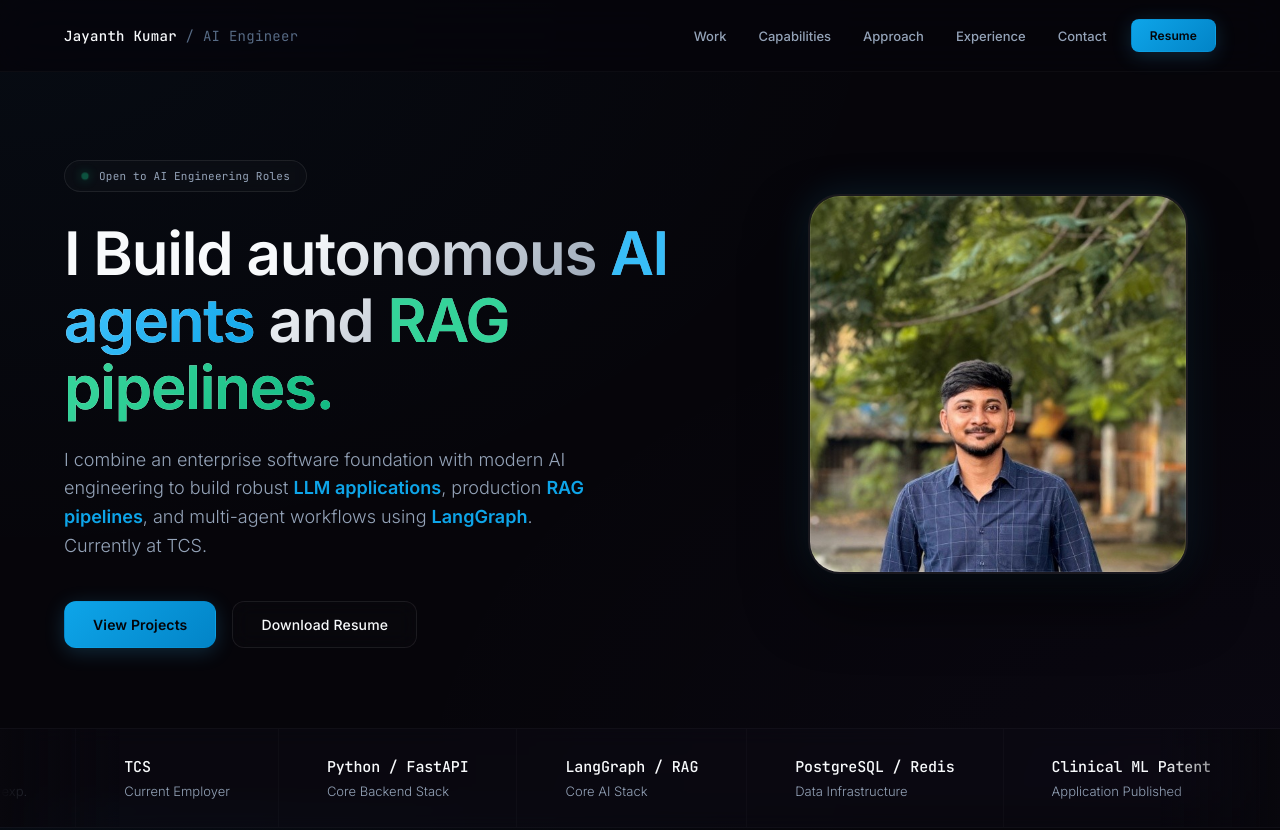
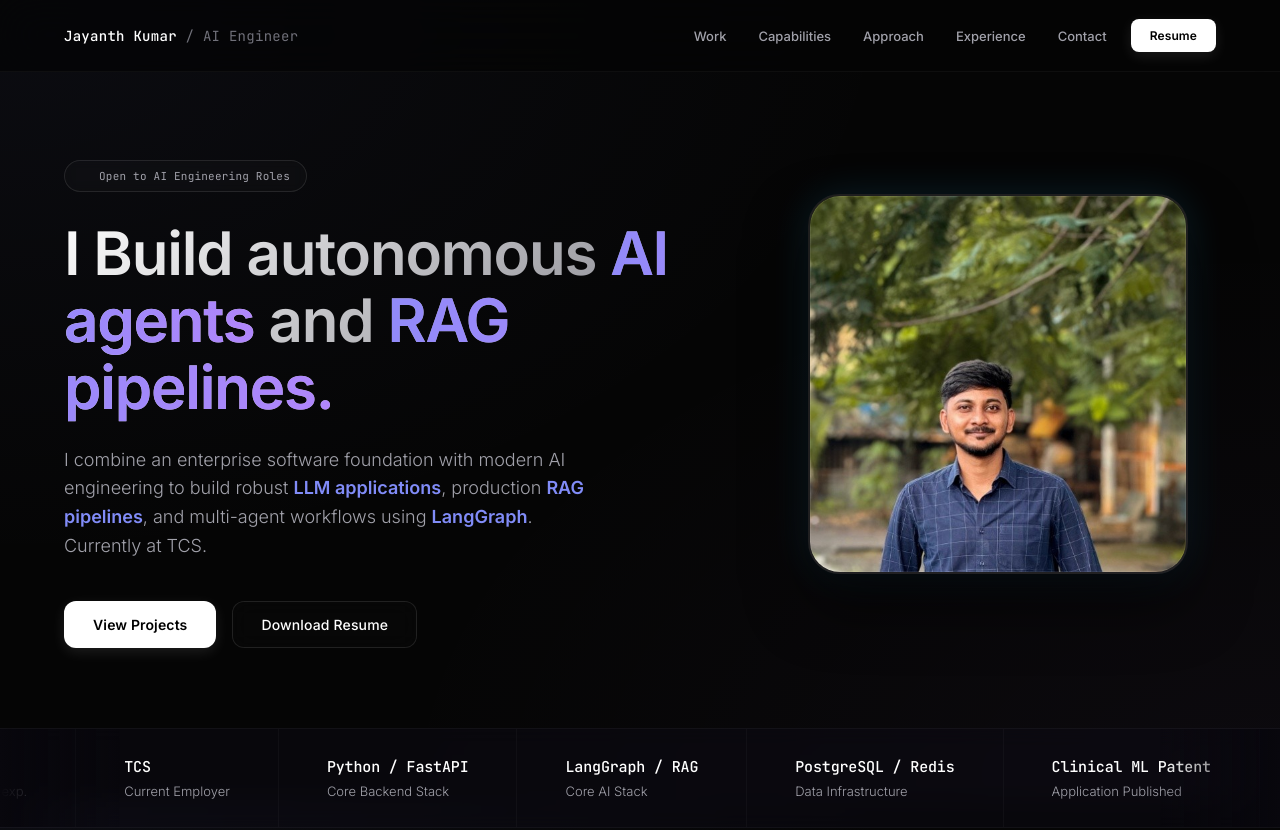
Before and after one commit to jayanthkumar10/jayanthkumar10.github.io, a plain HTML site: page index.html in a window 1280 px wide. Shown: the top 830 px of the page. Drawn offline with Linux system fonts and the light colour scheme.

Commit message:
Implement elite Vercel/Linear minimalist UI aesthetics

```diff
--- a/index.html
+++ b/index.html
@@ -14,24 +14,27 @@
     *, *::before, *::after { box-sizing: border-box; margin: 0; padding: 0; }
 
     :root {
-      --bg:          #06050a;
-      --bg-mesh:     radial-gradient(at 0% 0%, rgba(14, 165, 233, 0.04) 0px, transparent 50%),
-                     radial-gradient(at 100% 100%, rgba(139, 92, 246, 0.03) 0px, transparent 50%);
+      --bg:          #050505;
+      --bg-mesh:     radial-gradient(at 0% 0%, rgba(129, 140, 248, 0.05) 0px, transparent 50%),
+                     radial-gradient(at 100% 100%, rgba(192, 132, 252, 0.04) 0px, transparent 50%);
       --surface:     rgba(15, 12, 25, 0.45);
       --surface-hov: rgba(22, 18, 36, 0.65);
-      --border:      rgba(255, 255, 255, 0.03);
-      --border-h:    rgba(255, 255, 255, 0.08);
-      --text:        #f8fafc;
-      --text2:       #94a3b8;
-      --text3:       #576b85;
-      --accent:      #0ea5e9;
-      --accent-dim:  rgba(14, 165, 233, 0.1);
-      --green:       #10b981;
-      --green-glow:  rgba(16, 185, 129, 0.15);
-      --purple:      #8b5cf6;
+      --border:      rgba(255, 255, 255, 0.04);
+      --border-h:    rgba(255, 255, 255, 0.1);
+      --text:        #ffffff;
+      --text2:       #a1a1aa;
+      --text3:       #71717a;
+      --accent:      #818cf8;
       --sans:        'Inter', system-ui, sans-serif;
       --mono:        'JetBrains Mono', monospace;
-      --glass-bg:    rgba(6, 5, 10, 0.75);
+      --glass-bg:    rgba(5, 5, 5, 0.75);
+      --grad-primary: linear-gradient(to right, #818cf8, #c084fc);
+    }
+
+    @keyframes textShine {
+      0% { background-position: 0% 50%; }
+      50% { background-position: 100% 50%; }
+      100% { background-position: 0% 50%; }
     }
 
     html { background: var(--bg); color: var(--text2); font-family: var(--sans); font-size: 16px; scroll-behavior: smooth; }
@@ -52,13 +55,17 @@
 
     /* ─── GRADIENTS ─── */
     .grad-text {
-      background: linear-gradient(135deg, var(--text) 30%, var(--text3) 100%);
+      background: linear-gradient(135deg, var(--text) 20%, var(--text3) 80%);
+      background-size: 200% auto;
+      animation: textShine 4s linear infinite;
       -webkit-background-clip: text;
       -webkit-text-fill-color: transparent;
       background-clip: text;
     }
     .accent-grad-text {
-      background: linear-gradient(135deg, var(--text) 30%, var(--accent) 100%);
+      background: linear-gradient(135deg, var(--text) 20%, var(--accent) 80%);
+      background-size: 200% auto;
+      animation: textShine 4s linear infinite;
       -webkit-background-clip: text;
       -webkit-text-fill-color: transparent;
       background-clip: text;
@@ -92,12 +99,16 @@
     .nav-resume-btn { display: inline-flex; }
     .tech-highlight { color: var(--accent); font-weight: 600; }
     .highlight-ai {
-      background: linear-gradient(135deg, #38bdf8 40%, #0ea5e9 100%);
+      background: var(--grad-primary);
+      background-size: 200% auto;
+      animation: textShine 4s linear infinite;
       -webkit-background-clip: text; -webkit-text-fill-color: transparent; background-clip: text;
       font-weight: 600;
     }
     .highlight-rag {
-      background: linear-gradient(135deg, #34d399 40%, #10b981 100%);
+      background: var(--grad-primary);
+      background-size: 200% auto;
+      animation: textShine 4s linear infinite;
       -webkit-background-clip: text; -webkit-text-fill-color: transparent; background-clip: text;
       font-weight: 600;
     }
@@ -177,22 +188,16 @@
       letter-spacing: 0.01em; position: relative; overflow: hidden;
     }
     .btn-primary {
-      background: linear-gradient(135deg, var(--accent) 0%, #0284c7 100%);
-      color: #040408;
+      background: #ffffff;
+      color: #000000;
       font-weight: 600;
-      box-shadow: 0 4px 20px rgba(56, 189, 248, 0.2);
-    }
-    .btn-primary::after {
-      content: ''; position: absolute; top: 0; left: -50%; width: 200%; height: 100%;
-      background: linear-gradient(to right, transparent, rgba(255, 255, 255, 0.2), transparent);
-      transform: skewX(-25deg); transition: 0.75s; opacity: 0;
+      box-shadow: 0 4px 14px 0 rgba(255, 255, 255, 0.1);
     }
     .btn-primary:hover {
       transform: translateY(-2px);
-      box-shadow: 0 8px 30px rgba(56, 189, 248, 0.35);
-      color: #fff;
+      box-shadow: 0 6px 20px rgba(255, 255, 255, 0.15);
+      background: #f4f4f5;
     }
-    .btn-primary:hover::after { left: 125%; opacity: 1; }
 
     .btn-outline {
       background: rgba(255, 255, 255, 0.01);
@@ -268,14 +273,15 @@
     }
     .project-card::before {
       content: ''; position: absolute; inset: 0;
-      background: radial-gradient(circle at 100% 0%, rgba(56, 189, 248, 0.03) 0%, transparent 60%);
+      background: radial-gradient(circle at 100% 0%, rgba(56, 189, 248, 0.05) 0%, transparent 60%);
       pointer-events: none;
+      transition: opacity 0.4s ease;
     }
     .project-card:hover {
-      border-color: var(--border-h);
+      border-color: rgba(255, 255, 255, 0.15);
       background: var(--surface-hov);
       transform: translateY(-4px);
-      box-shadow: 0 20px 40px rgba(0,0,0,0.4), 0 0 30px rgba(56, 189, 248, 0.05);
+      box-shadow: 0 20px 40px rgba(0,0,0,0.4), 0 0 30px rgba(129, 140, 248, 0.05), 0 0 60px rgba(192, 132, 252, 0.05);
     }
     .p-title { font-size: 24px; margin-bottom: 16px; font-weight: 600; line-height: 1.25; }
     .p-desc { font-size: 15px; line-height: 1.6; color: var(--text2); margin-bottom: 32px; font-weight: 300; }
```
Also changed, not shown: project-ai-job-companion.html (+28 -18 lines), project-heart-disease.html (+28 -18 lines), project-pulseops-ai.html (+28 -18 lines), project-whatsapp-bot.html (+23 -13 lines).
